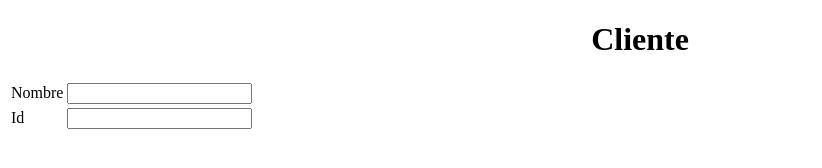
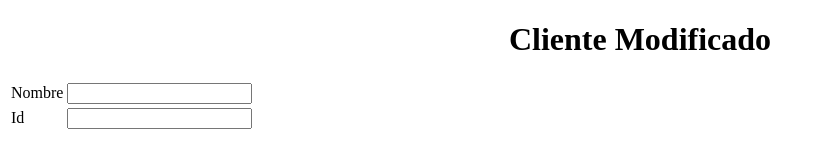
Before and after one commit to Sandyslein/webpage, a plain HTML site: page index.html in a window 1280 px wide. Shown: the whole page, without its empty margins (0-822 px from the left). Drawn offline with Linux system fonts and the light colour scheme.

Commit message:
Segunda version cliente

```diff
--- a/index.html
+++ b/index.html
@@ -7,7 +7,7 @@
 </head>
 <body>
 
-    <center><h1> Cliente</h1></center>
+    <center><h1> Cliente Modificado</h1></center>
     <table>
     <tr>
         <td>Nombre</td>
```
